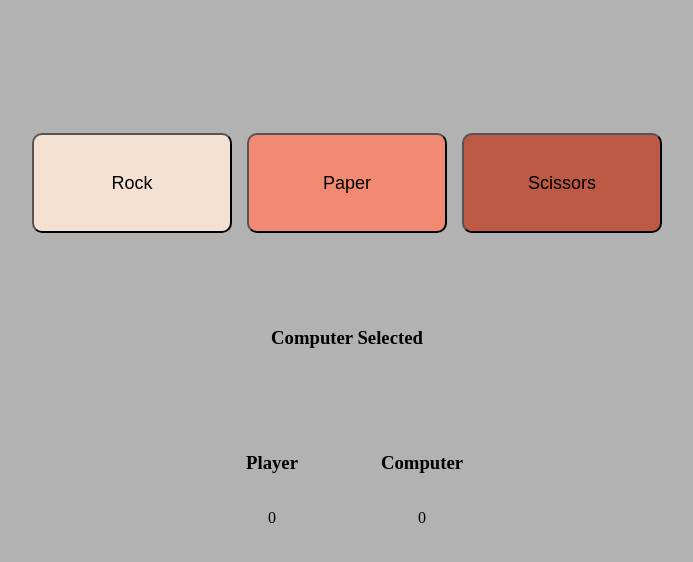
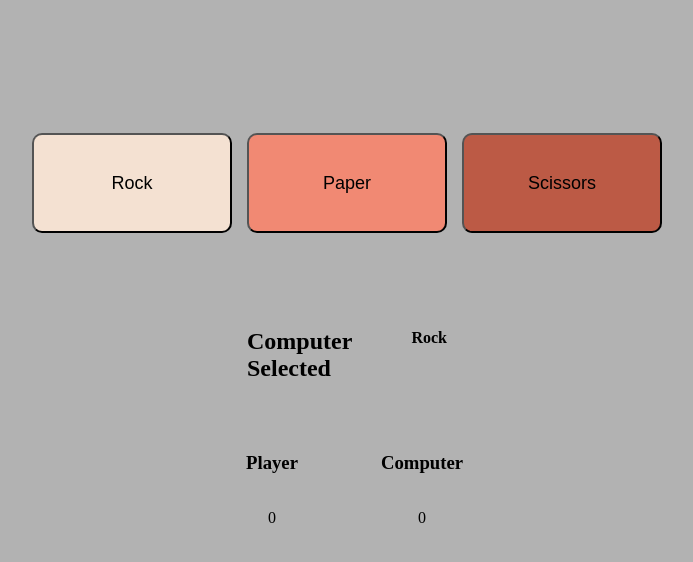
Before and after one commit to vd41702/odin-rock-paper-scissors, a plain HTML site: page index.html in a window 1280 px wide. Both pictures are taken after a click on the button "Rock". Shown: the whole page, without its empty margins (293-986 px from the left). Drawn offline with Linux system fonts and the light colour scheme.

Commit message:
add rps logic to js file

```diff
--- a/index.html
+++ b/index.html
@@ -18,7 +18,7 @@
 
     <div class="results">
         <div class="selection">
-            <h3>Computer Selected</h3>
+            <h2>Computer Selected</h3>
         </div>
         <div class="scores">
             <div id="playerScore">
--- a/javascript.js
+++ b/javascript.js
@@ -1,31 +1,64 @@
 const buttons = document.querySelectorAll(".container>button");
+const compChoiceDiv = document.querySelector(".results > .selection");
+
+const compChoiceH4 = document.createElement('h4');
+const playerScoreDisplay = document.querySelector('#playerScore > p');
+const compScoreDisplay = document.querySelector('#computerScore > p');
+
+compChoiceDiv.appendChild(compChoiceH4);
 
 for(const btn of buttons) {
     btn.addEventListener('click', playRound);
 }
 
+playerScore = 0;
+computerScore = 0;
 
 function getComputerChoice() {
     const choices = ["Rock", "Paper", "Scissors"];
     return choices[Math.floor(Math.random()*3)];
 }
 
-function playRound(e) {
-    console.log(e.target.textContent);
-    var cs = getComputerChoice();
+function calcRound(ps, cs) {
+
     const choices = "RPS";
-    return;
     var c = choices.indexOf(cs.charAt(0).toUpperCase());
     var p = choices.indexOf(ps.charAt(0).toUpperCase());
 
     if(p == c) { //Tie
-        console.log(`A tie! Both players chose ${cs}`);
         return 0;
     } else if(p == c + 1 || p == c - 2) { //player wins
-        console.log(`You won! ${ps} beats ${cs}`);
         return 1;
     } else { //computer won
-        console.log(`The Computer won! ${cs} beats ${ps}`);
         return -1;
     }
 }
+
+function playRound(e) {
+    var ps = e.target.textContent;
+    var cs = getComputerChoice();
+    res = calcRound(ps, cs);
+
+    //check who won, and update scores
+    if(res == -1) {
+        computerScore++;
+    } else {
+        playerScore += res;
+    }
+
+    //display scores
+    playerScoreDisplay.innerText = playerScore;
+    compScoreDisplay.innerText = computerScore;
+
+    //display computer selection
+    compChoiceH4.innerText = cs;
+
+    //check if someone won
+    if(computerScore == 5) {
+        alert("You lost :(");
+    } else if(playerScore == 5) {
+        alert("You won!!");
+    }
+
+
+}
```
